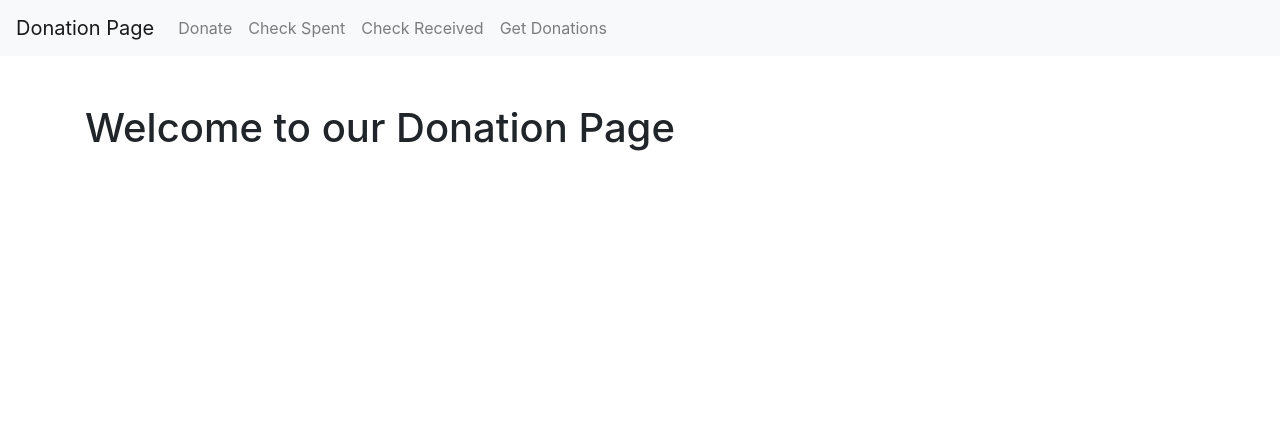
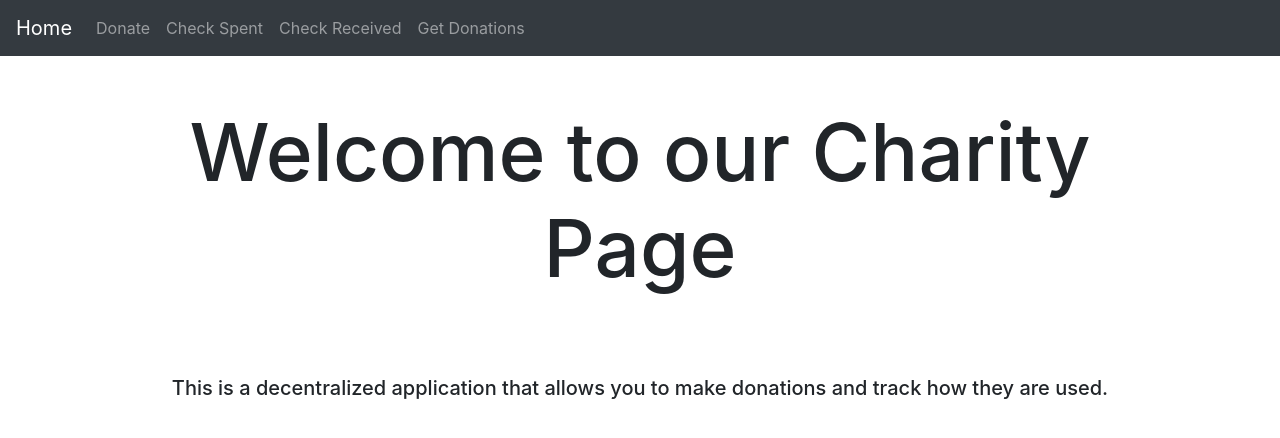
Before and after one commit to Jimzical/Charity-Donation-Tracker-using-Block-Chain, a website: page views/index.html in a window 1280 px wide. Drawn offline with nearby package versions, Linux system fonts and the light colour scheme.

Commit message:
made nav bar dark and fixed all css

```diff
--- /dev/null
+++ b/views/css/index.css
@@ -0,0 +1,34 @@
+.ani::before {
+    transform: scaleX(0);
+    transform-origin: bottom right;
+}
+
+.ani:hover::before {
+    transform: scaleX(1);
+    transform-origin: bottom left;
+}
+
+.ani::before {
+    content: " ";
+    display: block;
+    position: absolute;
+    top: 0; right: 0; bottom: 0; left: 0;
+    inset: 0 0 0 0;
+    background: hsl(116, 100%, 80%);
+    z-index: -1;
+    transition: transform .3s ease;
+}
+
+.ani {
+    position: relative;
+    /* font-size: 5rem; */
+}
+
+.big {
+    font-size: 5rem;
+}
+
+html {
+    block-size: 100%;
+    inline-size: 100%;
+}
--- a/views/index.html
+++ b/views/index.html
@@ -4,11 +4,49 @@
     <title>Donation Page</title>
     <!-- Add Bootstrap CSS -->
     <link rel="stylesheet" href="https://stackpath.bootstrapcdn.com/bootstrap/4.5.0/css/bootstrap.min.css">
+    <link rel="stylesheet" href="/css/index.css">
+    <style>
+        .ani::before {
+            transform: scaleX(0);
+            transform-origin: bottom right;
+        }
+
+        .ani:hover::before {
+            transform: scaleX(1);
+            transform-origin: bottom left;
+        }
+
+        .ani::before {
+            content: " ";
+            display: block;
+            position: absolute;
+            top: 0; right: 0; bottom: 0; left: 0;
+            inset: 0 0 0 0;
+            background: hsl(116, 100%, 80%);
+            z-index: -1;
+            transition: transform .3s ease;
+        }
+
+        .ani {
+            position: relative;
+            /* font-size: 5rem; */
+        }
+
+        .big {
+            font-size: 5rem;
+        }
+
+        html {
+            block-size: 100%;
+            inline-size: 100%;
+        }
+
+    </style>
 </head>
 <body>
     <!-- Add a Bootstrap navbar -->
-    <nav class="navbar navbar-expand-lg navbar-light bg-light">
-        <a class="navbar-brand" href="#">Donation Page</a>
+    <nav class="navbar navbar-expand-lg navbar-dark bg-dark">
+        <a class="navbar-brand" href="/">Home</a>
         <button class="navbar-toggler" type="button" data-toggle="collapse" data-target="#navbarNav" aria-controls="navbarNav" aria-expanded="false" aria-label="Toggle navigation">
             <span class="navbar-toggler-icon"></span>
         </button>
@@ -31,8 +69,13 @@
     </nav>
 
     <div class="container">
-        <h1 class="mt-5">Welcome to our Donation Page</h1>
+        <h1 class="mt-5 text-center ani big">Welcome to our Charity Page</h1>
+    </br>
+    </br>
+    </br>
+        <h5 class="text-center ">This is a decentralized application that allows you to make donations and track how they are used.</h5>
     </div>
+
 
     <!-- Add Bootstrap JS and its dependencies -->
     <script src="https://code.jquery.com/jquery-3.5.1.slim.min.js"></script>
```
Also changed, not shown: views/checkReceived.html (+2 -2 lines), views/checkSpent.html (+2 -2 lines), views/donate.html (+2 -2 lines), views/getDonations.html (+2 -2 lines).
